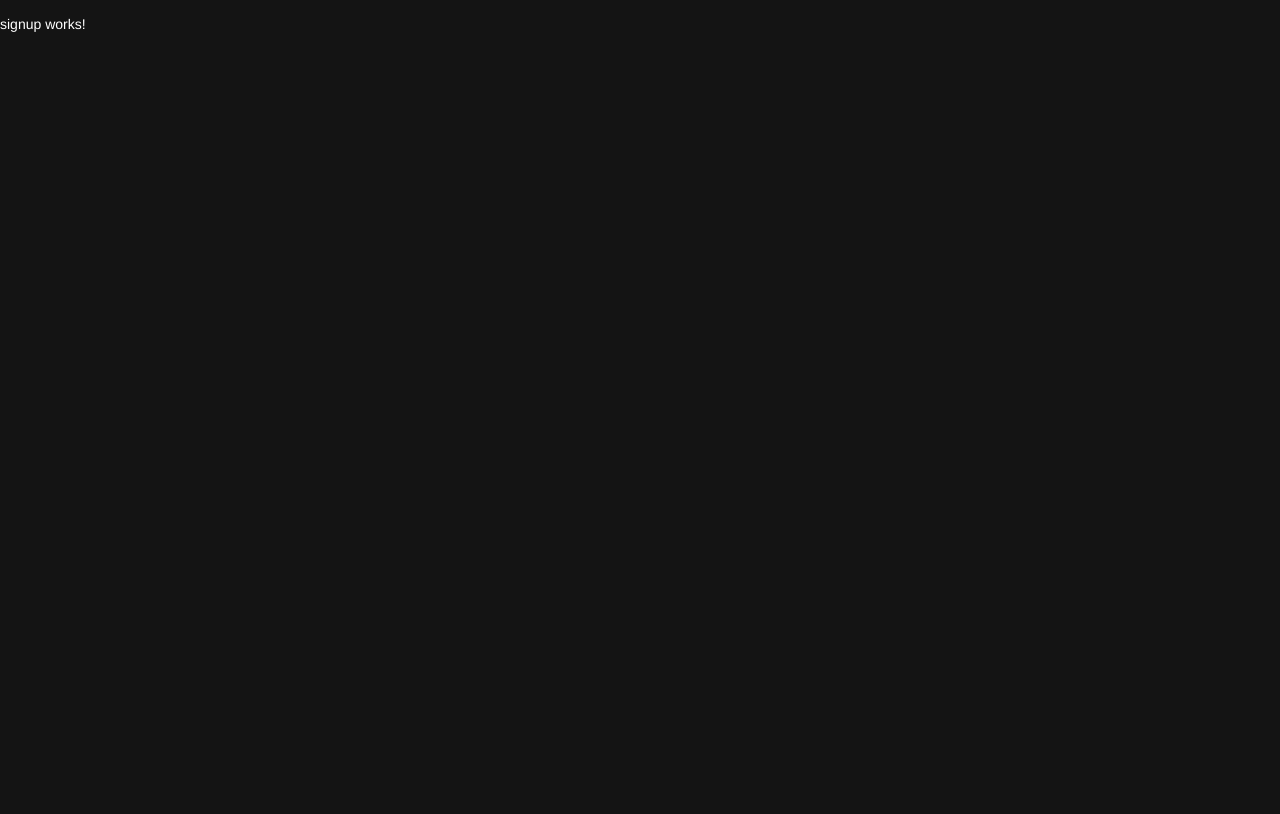
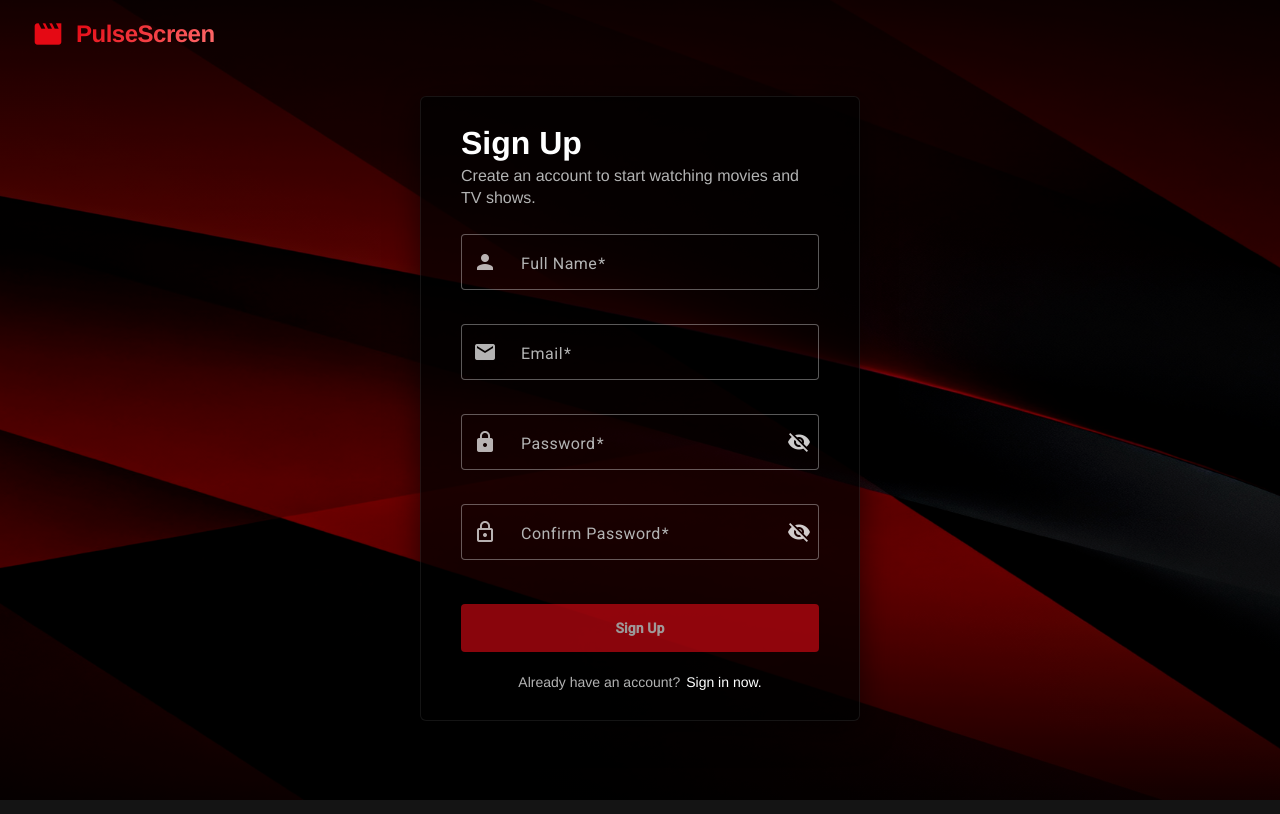
Before and after one commit to WesleyAraujoFernandes/netflix-clone-frontend, an Angular app: page /signup in a window 1280 px wide. Built offline with nearby package versions, Linux system fonts and the light colour scheme.

Commit message:
signup registering and sending email

```diff
--- a/src/app/app-module.ts
+++ b/src/app/app-module.ts
@@ -7,12 +7,14 @@ import { Landing } from './landing/landing';
 import { SharedModule } from './shared/shared-module';
 import { Signup } from './signup/signup';
 import { provideHttpClient } from '@angular/common/http';
+import { Login } from './login/login';
 
 @NgModule({
   declarations: [
     App,
     Landing,
-    Signup
+    Signup,
+    Login
   ],
   imports: [
     BrowserModule,
--- a/src/app/app-routing-module.ts
+++ b/src/app/app-routing-module.ts
@@ -2,10 +2,12 @@ import { NgModule } from '@angular/core';
 import { RouterModule, Routes } from '@angular/router';
 import { Landing } from './landing/landing';
 import { Signup } from './signup/signup';
+import { Login } from './login/login';
 
 const routes: Routes = [
   { path: '', component: Landing },
   { path: 'signup', component: Signup },
+  { path: 'login', component: Login },
   { path: '**', redirectTo: '', pathMatch: 'full' }
 ];
 
--- /dev/null
+++ b/src/app/login/login.html
@@ -0,0 +1 @@
+<p>login works!</p>
--- a/src/app/signup/signup.html
+++ b/src/app/signup/signup.html
@@ -1 +1,68 @@
-<p>signup works!</p>
+<div class="signup-page">
+  <div class="bg"></div>
+  <div class="logo">
+    <mat-icon class="logo-icon">movie</mat-icon>
+    <span class="logo-text">PulseScreen</span>
+  </div>
+  <mat-card class="signup-card" appearance="outlined">
+    <h1>Sign Up</h1>
+    <p class="subtitle">Create an account to start watching movies and TV shows.</p>
+    <form [formGroup]="signupForm" (ngSubmit)="submit()" class="form">
+      <mat-form-field appearance="outline" class="field">
+        <mat-label>Full Name</mat-label>
+        <input type="text" matInput formControlName="fullName">
+        <mat-icon matPrefix>person</mat-icon>
+        @if (signupForm.get('fullName')?.hasError('required')) {
+        <mat-error>Full name is required</mat-error>
+        } @else if (signupForm.get('fullName')?.hasError('minlength')) {
+        <mat-error>Full name must be at least 2 characters</mat-error>
+        }
+      </mat-form-field>
+      <mat-form-field appearance="outline" class="field">
+        <mat-label>Email</mat-label>
+        <input type="text" matInput formControlName="email">
+        <mat-icon matPrefix>email</mat-icon>
+        @if (signupForm.get('email')?.hasError('required')) {
+        <mat-error>Email is required</mat-error>
+        } @else if (signupForm.get('email')?.hasError('email')) {
+        <mat-error>Please, enter a valid email</mat-error>
+        }
+      </mat-form-field>
+      <mat-form-field appearance="outline" class="field">
+        <mat-label>Password</mat-label>
+        <input matInput [type]="hidePassword ? 'password' : 'text'" formControlName="password">
+        <mat-icon matPrefix>lock</mat-icon>
+        <button type="button" mat-icon-button matSuffix (click)="hidePassword = !hidePassword" tabindex="-1">
+          <mat-icon>{{hidePassword ? 'visibility_off' : 'visibility'}}</mat-icon>
+        </button>
+        @if (signupForm.get('password')?.hasError('required')) {
+        <mat-error>Password is required</mat-error>
+        } @else if (signupForm.get('password')?.hasError('minlength')) {
+        <mat-error>Password must be at least 6 characters</mat-error>
+        }
+      </mat-form-field>
+      <mat-form-field appearance="outline" class="field">
+        <mat-label>Confirm Password</mat-label>
+        <input matInput [type]="hideConfirmPassword ? 'password' : 'text'" formControlName="confirmPassword">
+        <mat-icon matPrefix>lock_outline</mat-icon>
+        <button type="button" mat-icon-button matSuffix (click)="hideConfirmPassword = !hideConfirmPassword"
+          tabindex="-1">
+          <mat-icon>{{hideConfirmPassword ? 'visibility_off' : 'visibility'}}</mat-icon>
+        </button>
+        @if (signupForm.get('confirmPassword')?.hasError('required')) {
+        <mat-error>Confirm password is required</mat-error>
+        } @else if (signupForm.get('confirmPassword')?.hasError('passwordMismatch') &&
+        !signupForm.get('confirmPassword')?.hasError('required')) {
+        <mat-error>Password do not match</mat-error>
+        }
+      </mat-form-field>
+      <button mat-flat-button type="submit" class="sign-up-btn" [disabled]="loading || !signupForm.valid">
+        {{loading ? 'Creating Account...' : 'Sign Up'}}
+      </button>
+      <div class="signin">
+        <span>Already have an account?</span>
+        <a routerLink="/login" class="link">Sign in now.</a>
+      </div>
+    </form>
+  </mat-card>
+</div>
--- a/src/app/signup/signup.ts
+++ b/src/app/signup/signup.ts
@@ -1,4 +1,4 @@
-import { Component } from '@angular/core';
+import { Component, OnInit } from '@angular/core';
 import { FormBuilder, FormGroup, Validators } from '@angular/forms';
 import { ActivatedRoute, Router } from '@angular/router';
 import { NotificationService } from '../shared/services/notification-service';
@@ -11,7 +11,7 @@ import { AuthService } from '../shared/services/auth-service';
   templateUrl: './signup.html',
   styleUrl: './signup.css',
 })
-export class Signup {
+export class Signup implements OnInit {
   hidePassword = true;
   hideConfirmPassword = true;
   signupForm!: FormGroup;
@@ -32,4 +32,34 @@ export class Signup {
       confirmPassword: ['', [Validators.required, this.authService.passwordMatchValidator('password')]], // 'password' = nome do campo que eu quero comparar
     })
   }
+
+  ngOnInit(): void {
+    const email = this.route.snapshot.queryParams['email'];
+    if (email) {
+      this.signupForm.patchValue({ email: email });
+      console.log(email);
+    }
+  }
+
+  submit() {
+    this.loading = true;
+    const formData = this.signupForm.value;
+    const data = {
+      email: formData.email?.trim().toLowerCase(),
+      password: formData.password,
+      fullName: formData.fullName
+    }
+
+    this.authService.signup(data).subscribe({
+      next: (response: any) => {
+        this.loading = false;
+        this.notification.success(response?.message);
+        this.router.navigate(['/login']);
+      },
+      error: (err) => {
+        this.loading = false;
+        this.errorHandlerService.handle(err, 'Registration failed. Please try again.');
+      }
+    })
+  }
 }
```
Also changed, not shown: src/app/login/login.ts (added, +11 -0 lines), src/app/login/login.css (added).
